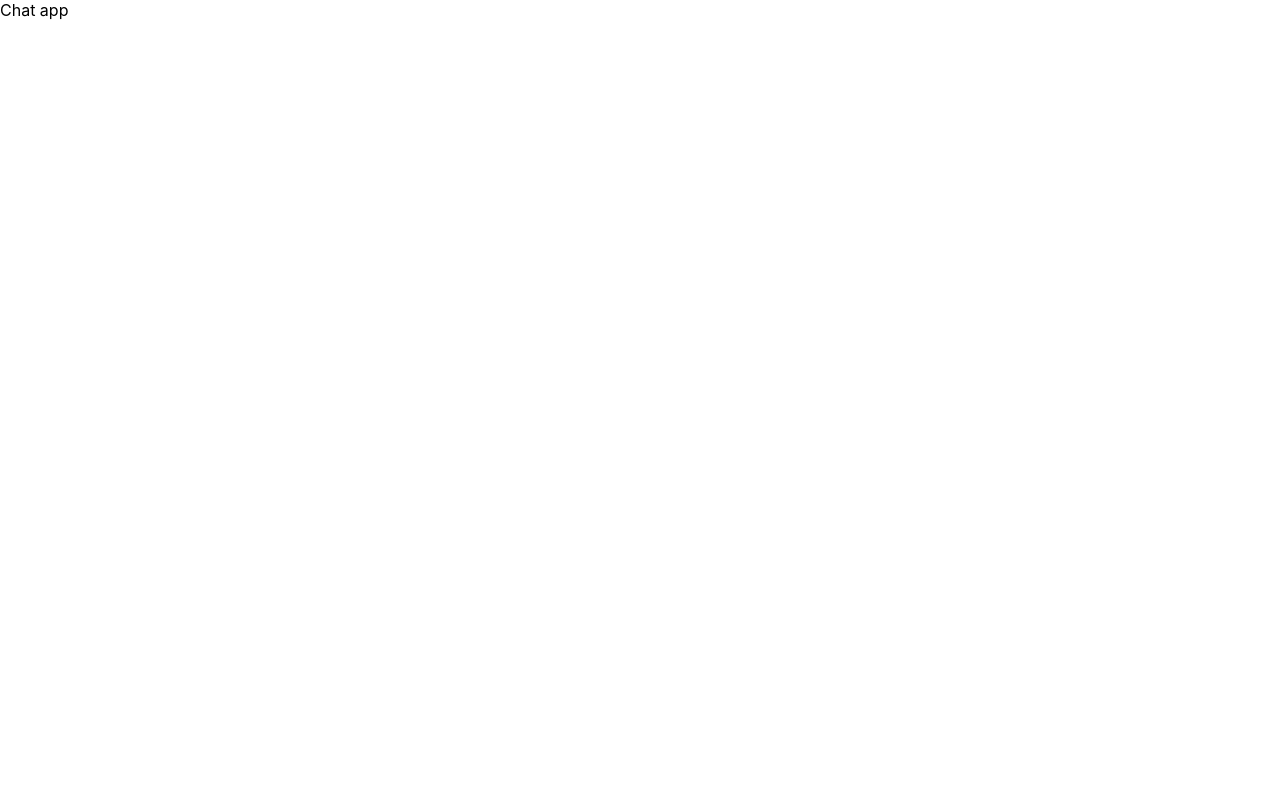
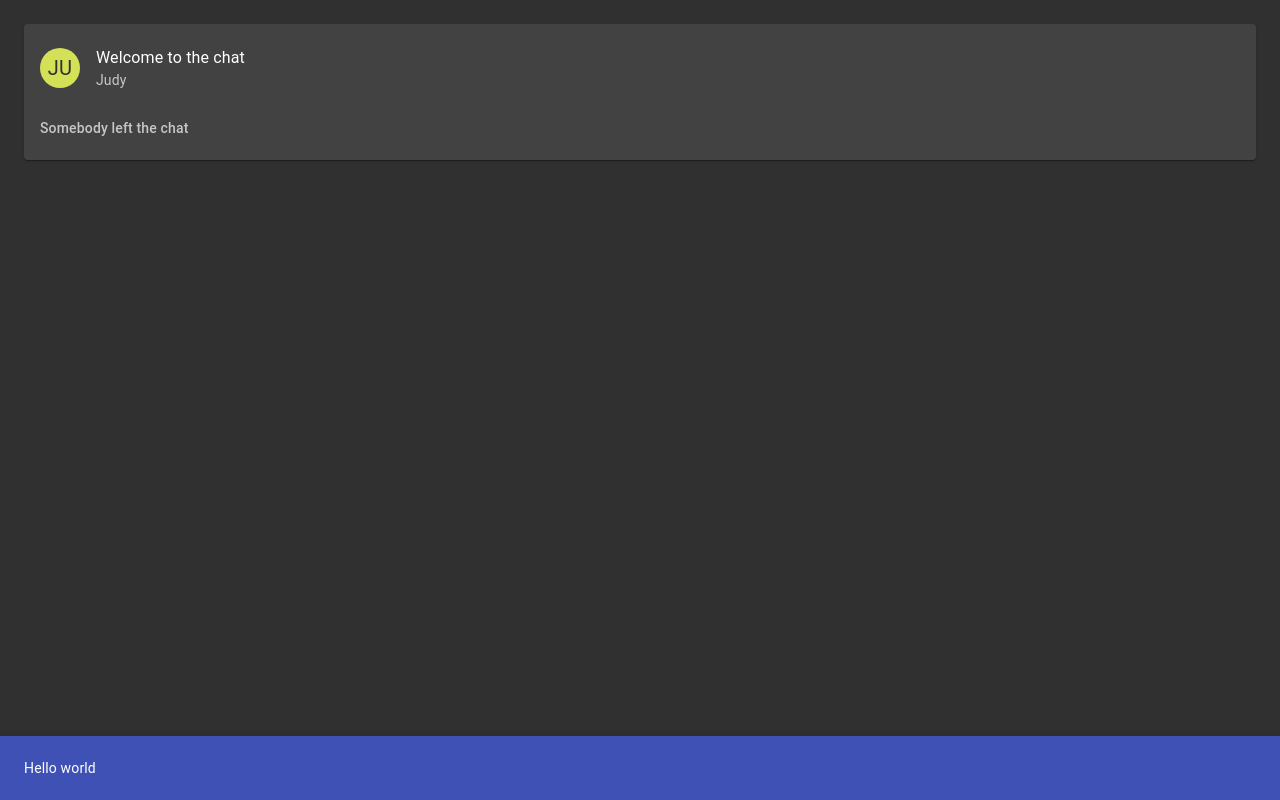
Before and after one commit to jzarzeckis/chat-playground, a React (Create React App) app: page /chat in a window 1280 px wide. Built offline with nearby package versions, Linux system fonts and the light colour scheme.

Commit message:
Add the chat message and room event components

```diff
--- a/src/App.tsx
+++ b/src/App.tsx
@@ -1,15 +1,28 @@
 import React, { useReducer } from 'react';
 import { BrowserRouter as Router, Route } from "react-router-dom";
+import Container from '@material-ui/core/Container';
+import CssBaseline from '@material-ui/core/CssBaseline';
 
 import { Login } from './components/Login';
 import { Chat } from './components/Chat';
+import { ThemeProvider } from '@material-ui/styles';
+import { createMuiTheme } from '@material-ui/core/styles';
+
+const theme = createMuiTheme({
+  palette: { type: 'dark' }
+});
 
 const App: React.FC = () => {
   return (
-    <Router>
-      <Route exact path="/" component={Login} />
-      <Route path="/chat" component={Chat} />
-    </Router>
+    <ThemeProvider theme={theme}>
+      <Container>
+        <CssBaseline />
+        <Router>
+          <Route exact path="/" component={Login} />
+          <Route path="/chat" component={Chat} />
+        </Router>
+      </Container>
+    </ThemeProvider>
   );
 }
 
--- a/src/components/Chat.tsx
+++ b/src/components/Chat.tsx
@@ -1,3 +1,43 @@
 import React from 'react';
+import { makeStyles } from '@material-ui/core/styles';
+import Paper from '@material-ui/core/Paper';
+import Typography from '@material-ui/core/Typography';
+import List from '@material-ui/core/List';
+import AppBar from '@material-ui/core/AppBar';
+import Toolbar from '@material-ui/core/Toolbar';
+import { ChatItem } from '../interfaces/client';
+import { ChatMessage } from './chat/ChatMessage';
+import { RoomEvent } from './chat/RoomEvent';
 
-export const Chat: React.FC = () => <div>Chat app</div>;
+const useStyles = makeStyles(theme => ({
+  messagePaper: {
+    marginTop: theme.spacing(3)
+  },
+  appBar: {
+    top: 'auto',
+    bottom: 0
+  },
+  list: {}
+}));
+
+const dummy: ChatItem[] = [
+  { type: 'message', author: 'Judy', message: 'Welcome to the chat' },
+  { type: 'roomevent', event: 'leave', member: 'Somebody' }
+]
+
+export const Chat: React.FC = () => {
+  const classes = useStyles();
+  return <>
+    <Paper className={classes.messagePaper}>
+      <List className={classes.list}>
+        {dummy.map((item, idx) => item.type === 'message' ?
+          <ChatMessage key={idx} {...item} /> :
+          <RoomEvent key={idx} {...item} />
+        )}
+      </List>
+    </Paper>
+    <AppBar position="fixed" className={classes.appBar}>
+      <Toolbar>Hello world</Toolbar>
+    </AppBar>
+  </>;
+};
--- a/src/components/Login.tsx
+++ b/src/components/Login.tsx
@@ -1,7 +1,5 @@
 import React from 'react';
 import { makeStyles } from '@material-ui/core/styles';
-import Container from '@material-ui/core/Container';
-import CssBaseline from '@material-ui/core/CssBaseline';
 import Avatar from '@material-ui/core/Avatar';
 import ChatIcon from '@material-ui/icons/Chat';
 import Typography from '@material-ui/core/Typography';
@@ -9,9 +7,6 @@ import TextField from '@material-ui/core/TextField';
 import Button from '@material-ui/core/Button';
 
 const useStyles = makeStyles(theme => ({
-  '@global': {
-    body: { backgroundColor: theme.palette.common.white }
-  },
   paper: {
     marginTop: theme.spacing(8),
     display: 'flex',
@@ -29,9 +24,7 @@ const useStyles = makeStyles(theme => ({
 export const Login: React.FC = () => {
   const classes = useStyles();
 
-  return <Container>
-    <CssBaseline />
-    <div className={classes.paper}>
+  return <div className={classes.paper}>
     <Avatar className={classes.avatar}><ChatIcon /></Avatar>
     <Typography component="h1" variant="h5">Enter your nickname</Typography>
     <form onSubmit={(e) => e.preventDefault()} className={classes.form} noValidate>
@@ -53,5 +46,4 @@ export const Login: React.FC = () => {
       >Join</Button>
     </form>
   </div>
-  </Container>;
 }
--- /dev/null
+++ b/src/components/chat/ChatMessage.tsx
@@ -0,0 +1,49 @@
+import { Color } from '@material-ui/core';
+import Avatar from '@material-ui/core/Avatar';
+import * as colors from '@material-ui/core/colors';
+import { CommonColors } from '@material-ui/core/colors/common';
+import ListItem from '@material-ui/core/ListItem';
+import ListItemAvatar from '@material-ui/core/ListItemAvatar';
+import ListItemText from '@material-ui/core/ListItemText';
+import { makeStyles } from '@material-ui/core/styles';
+import React from 'react';
+
+import { IBroadcastMessage } from '../../interfaces/common';
+
+type AvatarClass = Exclude<keyof typeof colors, 'common'>;
+
+type AvatarStyles = { [k in AvatarClass ]: { backgroundColor: string } };
+
+// Avatars can be any collor except for those in common (black & white)
+const avatarColors: AvatarStyles = Object.entries(colors)
+  .filter(([ key ]) => key !== 'common')
+  .reduce((acc: AvatarStyles, [ key, color ]) => {
+    acc[key as AvatarClass] = { backgroundColor: (color as Color)[400] };
+    return acc;
+  }, {} as AvatarStyles);
+
+const possibleAvatarClasses = Object.keys(avatarColors) as AvatarClass[];
+
+/**
+ * Maps the name to one of the avatar classes, so that the same person would always get
+ * in the same color
+ * @param name Name of the message author
+ */
+function memberAvatarClass(name: string): AvatarClass {
+  return possibleAvatarClasses[name
+    .split('')
+    .reduce((acc, char) => acc + char.charCodeAt(0), 0) % possibleAvatarClasses.length
+  ];
+}
+
+const useStyles = makeStyles(avatarColors);
+
+export const ChatMessage: React.FC<IBroadcastMessage> = ({ author, message }) => {
+  const classes = useStyles();
+  return <ListItem>
+    <ListItemAvatar>
+      <Avatar className={classes[memberAvatarClass(author)]}>{author.slice(0, 2).toUpperCase()}</Avatar>
+    </ListItemAvatar>
+    <ListItemText primary={message} secondary={author} />
+  </ListItem>;
+};
--- /dev/null
+++ b/src/components/chat/RoomEvent.tsx
@@ -0,0 +1,11 @@
+import ListSubheader from '@material-ui/core/ListSubheader';
+import React from 'react';
+import { IRoomEvent } from '../../interfaces/common';
+
+export const RoomEvent: React.FC<IRoomEvent> = ({ event, member }) => <ListSubheader>
+  {
+    event === 'join' ? `${member} joined the chat` :
+    event === 'leave' ? `${member} left the chat` :
+      `${member} was disconnected due to timeout`
+  }
+</ListSubheader>;
--- /dev/null
+++ b/src/interfaces/client.ts
@@ -0,0 +1,3 @@
+import { IBroadcastMessage, IRoomEvent } from './common';
+
+export type ChatItem = IBroadcastMessage | IRoomEvent;
--- a/tslint.json
+++ b/tslint.json
@@ -4,6 +4,8 @@
         "tslint:recommended"
     ],
     "jsRules": {},
-    "rules": {},
+    "rules": {
+        "quotemark": { "options": "single" }
+    },
     "rulesDirectory": []
 }
```
Also changed, not shown: src/interfaces/common.ts (+8 -8 lines), 1 other file (tests, documents, lock files or other folders). Lines whose indentation alone changed are shown as unchanged.
